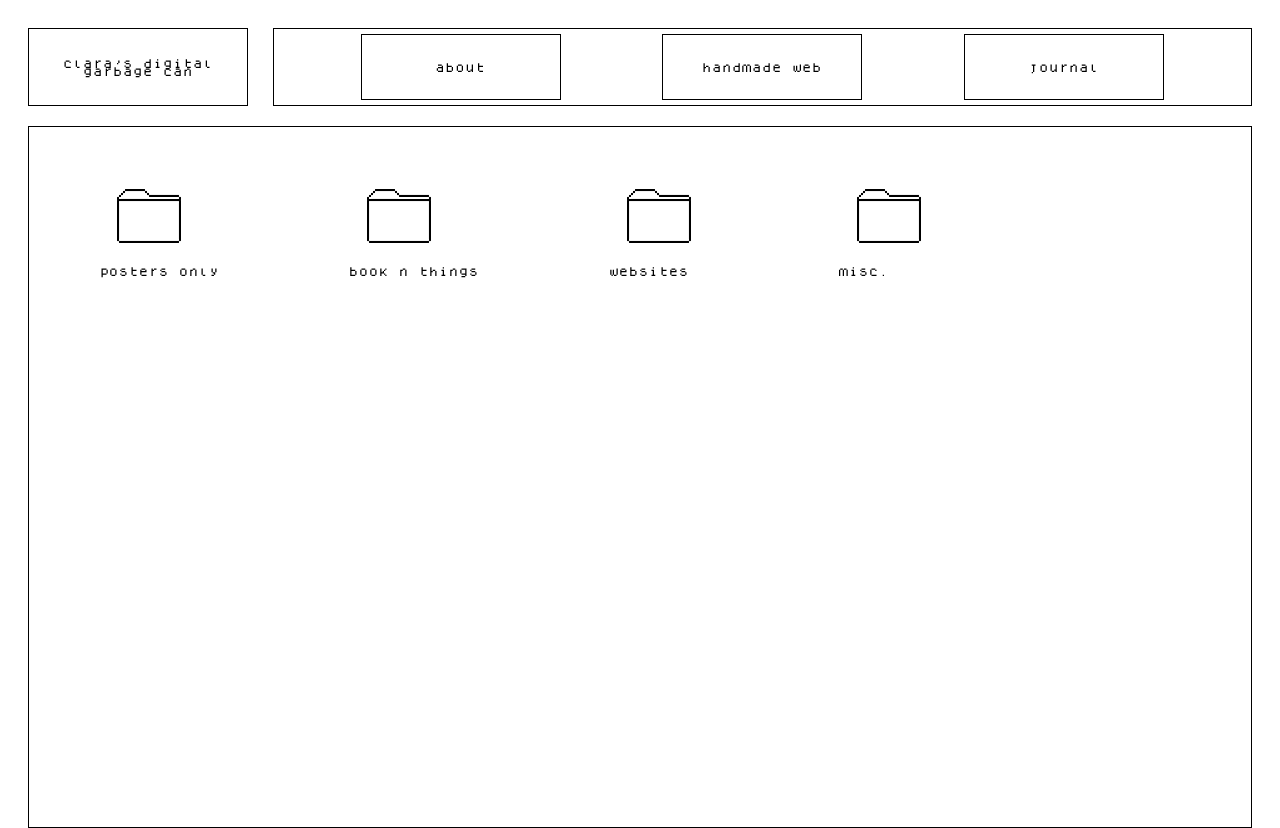
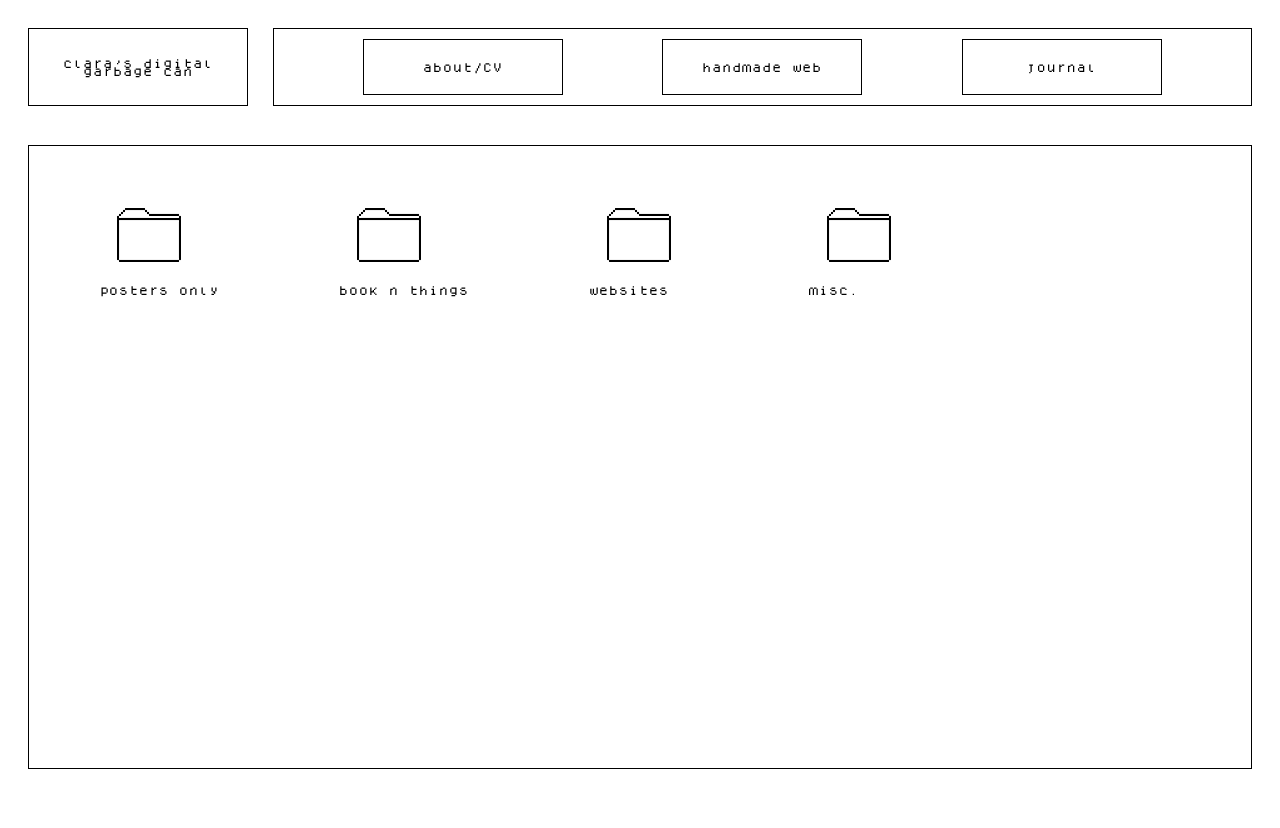
Before and after one commit to cpbennett01/hemisphere, a plain HTML site: page index.html in a window 1280 px wide. Drawn offline with Linux system fonts and the light colour scheme.

Commit message:
index commit.html

```diff
--- a/index.html
+++ b/index.html
@@ -15,14 +15,15 @@
 
     <div class="left">clara's digital garbage can</div>
     <div class="nav-container">
-      <div class="nav-item">about</div>
-      <div class="nav-item">handmade web</div>
+      <div class="nav-item">about/CV</div>
+      <div class="nav-item">
+        <a href="https://handmade-web.net/exercises/homepage.html">handmade web</a>
+        </div>
       <div class="nav-item">journal</div>
     </div>
 </div>
 
   <div class="bottom-container">
-    <div class="right-body">
         <span class="inline">
           <figure>
             <a href="posters.html">
@@ -41,11 +42,11 @@
         </span>
         <span class="inline">
           <figure>
-            <a href="posters.html">
-            <img src="folder-icon.png">
-            <figcaption>websites</figcaption>
-            </a>
-            </figure>
+              <a href="file:///Users/clarabennett/Desktop/web%20design/passion2/indexpassion2.html">
+              <img src="folder-icon.png">
+              <figcaption>websites</figcaption>
+              </a>
+          </figure>
         </span>
         <span class="inline">
           <figure>
@@ -55,7 +56,6 @@
             </a>
             </figure>
         </span>
-    </div>
 
   </div>
 
--- a/main.css
+++ b/main.css
@@ -25,15 +25,15 @@ a {
 .main-container {
     height: 100vh;
     display: flex;
+    flex-wrap: wrap;
     padding: 10px;
-    flex-wrap: wrap;
-    background-color: rgb(255, 255, 255);
+    overflow: hidden;
+    background-color:rgb(255, 255, 255)
 }
 
     .top-container {
         margin: 10px;
         display: flex;
-        flex-wrap: wrap;
         gap: 2%;
         height: 10%;
         width: 100%;
@@ -48,9 +48,8 @@ a {
 
         .nav-container {
         border: 1px solid;
-        padding: 5px;
+        padding: 10px;
         display: flex;
-        flex-wrap: wrap;
         justify-content: space-evenly;
         gap: 20px;
         width: 80%;
@@ -69,9 +68,11 @@ a {
         display: flex;
         width: 100%;
         margin: 10px;
-        height: 90%;
+        height: 80%;
         border: 1px solid;
         padding: 10px;
+        flex-wrap: wrap;
+
 
     }
 
@@ -80,4 +81,9 @@ a {
         padding: 10px;
         display: inline-block;
         border: 1px;
+
         }
+
+        .list {
+            justify-content: center;
+        }
--- /dev/null
+++ b/websites.css
@@ -0,0 +1,7 @@
+* {
+    box-sizing: border-box;
+}
+
+img {
+    max-width: 100%;
+}
```
Also changed, not shown: websites.html (added, +14 -0 lines), 1 other file.
